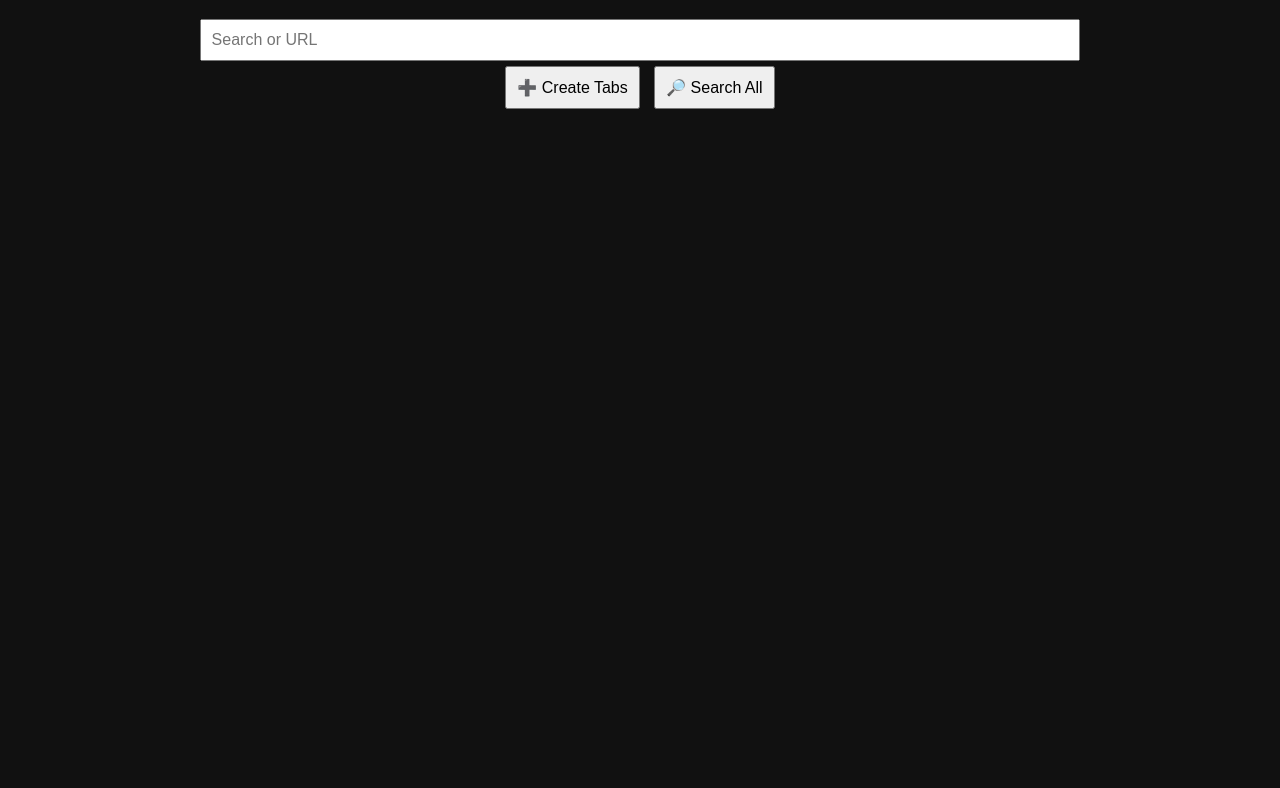
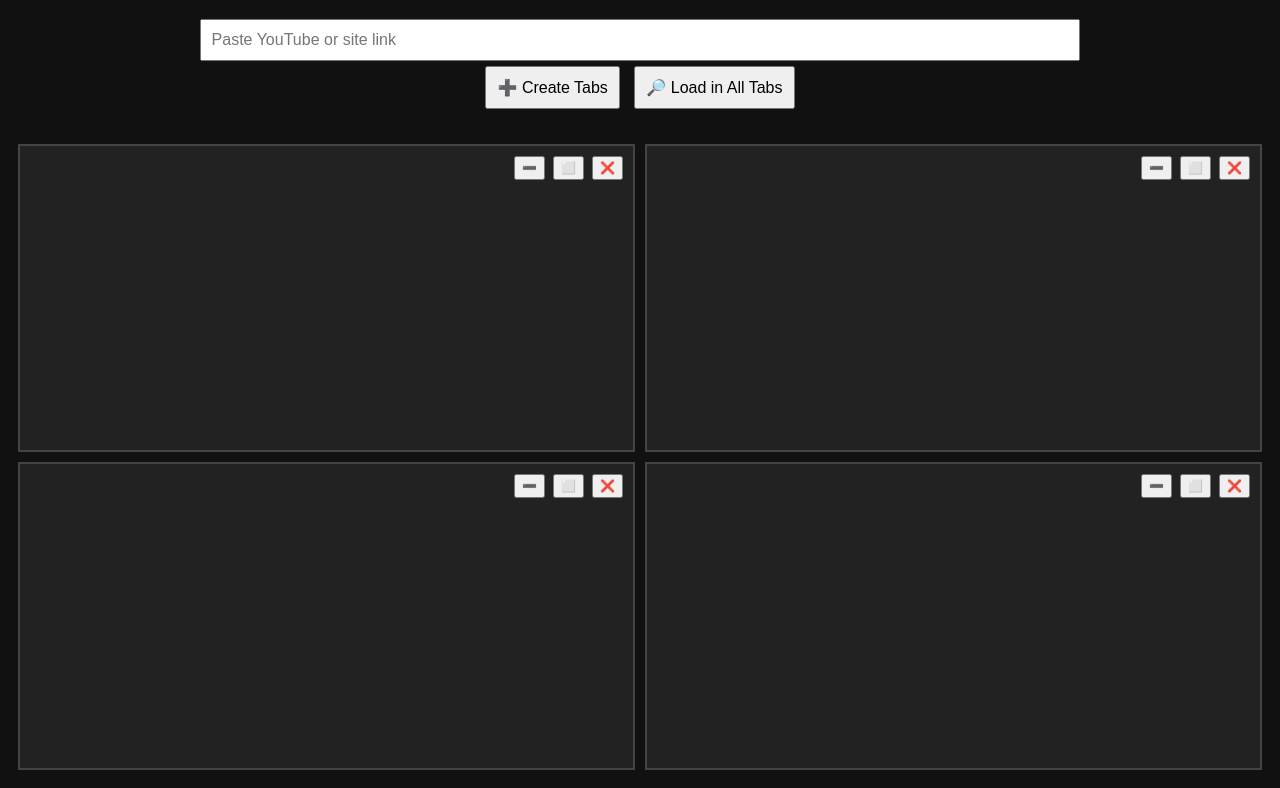
Before and after one commit to webryft/50Browser, a plain HTML site: page web.html in a window 1280 px wide. Both pictures are taken after a click on the button "➕ Create Tabs". Shown: the part 62-850 px from the top of the page. Before the commit the page ends 800 px from the top, so only its background shows below. Drawn offline with Linux system fonts and the light colour scheme.

Commit message:
Add files via upload

```diff
--- a/web.html
+++ b/web.html
@@ -1,10 +1,7 @@
-<!DOCTYPE html>
-<html>
+<!DOCTYPE html>  <html>
 <head>
 <meta charset="UTF-8">
-<title>50-in-1 Browser</title>
-
-<style>
+<title>50-in-1 Browser</title>  <style>
 body {
     font-family: Arial;
     background: #111;
@@ -26,9 +23,10 @@ button {
     padding: 10px;
     margin: 5px;
     font-size: 16px;
+    cursor: pointer;
 }
 
-/* GRID LAYOUT */
+/* GRID */
 #tabs {
     display: grid;
     grid-template-columns: 1fr;
@@ -36,79 +34,153 @@ button {
     padding: 10px;
 }
 
-/* Desktop = 2 columns */
 @media (min-width: 768px) {
     #tabs {
         grid-template-columns: 1fr 1fr;
     }
 }
 
+/* TAB BOX */
+.tab {
+    background: #222;
+    border: 2px solid #444;
+    position: relative;
+}
+
+/* CONTROLS */
+.controls {
+    position: absolute;
+    top: 5px;
+    right: 5px;
+    z-index: 10;
+}
+
+.controls button {
+    padding: 3px 6px;
+    font-size: 12px;
+    margin-left: 3px;
+}
+
+/* IFRAME */
 iframe {
     width: 100%;
     height: 300px;
-    border: 2px solid #444;
-    background: white;
+    border: none;
 }
-</style>
-</head>
 
-<body>
+/* MAXIMIZED MODE */
+.fullscreen {
+    position: fixed !important;
+    top: 0;
+    left: 0;
+    width: 100% !important;
+    height: 100% !important;
+    z-index: 9999;
+}
 
-<h1>🔥 50-in-1 Browser</h1>
+.fullscreen iframe {
+    height: 100% !important;
+}
+</style>  </head>  <body>  <h1>🔥 50-in-1 Browser</h1>  <div class="container">
+    <input type="text" id="searchBox" placeholder="Paste YouTube or site link">
+    <br>  <button onclick="createTabs()">➕ Create Tabs</button>
+<button onclick="searchAll()">🔎 Load in All Tabs</button>
 
-<div class="container">
-    <input type="text" id="searchBox" placeholder="Search or URL">
-    <br>
+</div>  <div id="tabs"></div>  <script>
+let tabCount = 4;
 
-    <button onclick="createTabs()">➕ Create Tabs</button>
-    <button onclick="searchAll()">🔎 Search All</button>
-</div>
-
-<div id="tabs"></div>
-
-<script>
-let tabCount = 4; // start small (increase later)
-
+// CREATE TABS
 function createTabs() {
     let container = document.getElementById("tabs");
-    container.innerHTML = "";
 
     for (let i = 0; i < tabCount; i++) {
-        let frame = document.createElement("iframe");
-        frame.src = "about:blank";
-        container.appendChild(frame);
+        createSingleTab(container);
     }
 }
 
-<script>
+// CREATE ONE TAB
+function createSingleTab(container) {
+    let tab = document.createElement("div");
+    tab.className = "tab";
+
+    // Controls
+    let controls = document.createElement("div");
+    controls.className = "controls";
+
+    // Minimize
+    let minBtn = document.createElement("button");
+    minBtn.innerText = "➖";
+    minBtn.onclick = () => {
+        iframe.style.display =
+            iframe.style.display === "none" ? "block" : "none";
+    };
+
+    // Maximize
+    let maxBtn = document.createElement("button");
+    maxBtn.innerText = "⬜";
+    maxBtn.onclick = () => {
+        tab.classList.toggle("fullscreen");
+    };
+
+    // Close
+    let closeBtn = document.createElement("button");
+    closeBtn.innerText = "❌";
+    closeBtn.onclick = () => {
+        tab.remove();
+    };
+
+    controls.appendChild(minBtn);
+    controls.appendChild(maxBtn);
+    controls.appendChild(closeBtn);
+
+    // Iframe
+    let iframe = document.createElement("iframe");
+    iframe.src = "about:blank";
+
+    tab.appendChild(controls);
+    tab.appendChild(iframe);
+
+    container.appendChild(tab);
+}
+
+// FIX URL
+function fixUrl(url) {
+    if (!url.startsWith("http")) {
+        url = "https://" + url;
+    }
+
+    // YouTube watch
+    if (url.includes("youtube.com/watch")) {
+        let id = url.split("v=")[1]?.split("&")[0];
+        return "https://www.youtube.com/embed/" + id;
+    }
+
+    // YouTube shorts
+    if (url.includes("youtube.com/shorts/")) {
+        let id = url.split("/shorts/")[1]?.split("?")[0];
+        return "https://www.youtube.com/embed/" + id;
+    }
+
+    return url;
+}
+
+// LOAD ALL
 function searchAll() {
-    let query = document.getElementById("searchBox").value;
+    let input = document.getElementById("searchBox").value;
 
-    if (!query) {
-        alert("Enter something!");
+    if (!input) {
+        alert("Paste a link!");
         return;
     }
 
-    let url;
-
-    if (!query.startsWith("http")) {
-        url = "https://duckduckgo.com/?q=" + query;
-    } else {
-        url = query;
-    }
+    let url = fixUrl(input);
 
     let frames = document.querySelectorAll("iframe");
 
     frames.forEach(frame => {
-        try {
-            frame.src = url;
-        } catch (e) {}
+        frame.src = url;
     });
-
-    // ALSO open one real tab (fallback)
-    window.open(url, "_blank");
 }
 </script>
-
 </body>
 </html>
```
